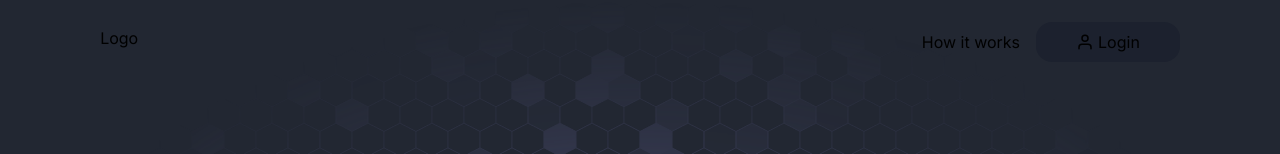
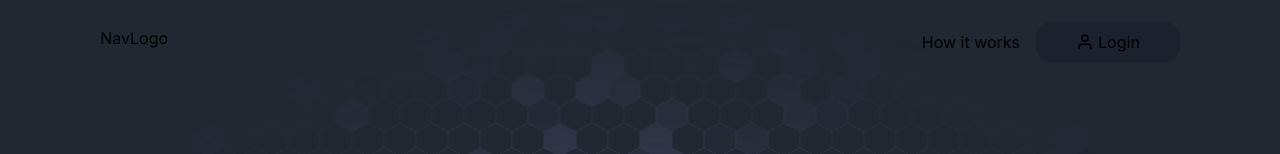
Before and after one commit to Nobledsmarts/instagram-search, a Next.js app: page / in a window 1280 px wide. Shown: the top 154 px of the page. Built offline with nearby package versions, Linux system fonts and the light colour scheme.

Commit message:
rename NavLogo.jsx to NavLogo.tsx

```diff
--- a/components/Nav.tsx
+++ b/components/Nav.tsx
@@ -2,11 +2,13 @@ import React from 'react'
 import Link from 'next/link'
 import { NavButton } from './NavButton'
 import { NavItem } from './NavItem'
+import NavLogo from './NavLogo'
+// import
 
 export const Nav = () => {
   return (
     <nav className='flex justify-between py-[1.4rem] text-[1rem] leading-[2rem]'>
-        <div>Logo</div>
+        <NavLogo />
         <div className='flex gap-[1rem]'>
             <NavItem />
             <NavButton />
```
Also changed, not shown: components/NavLogo.tsx (renamed from components/NavLogo.jsx).
